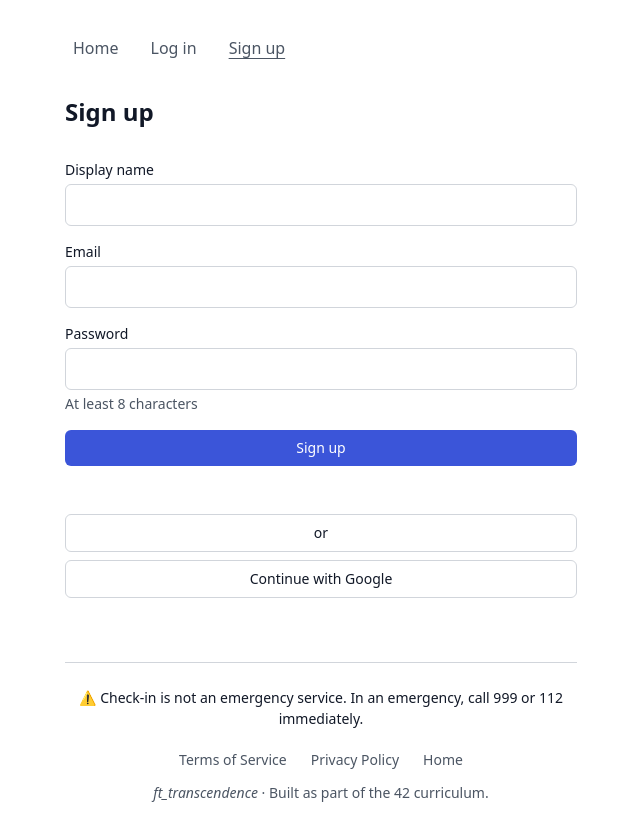
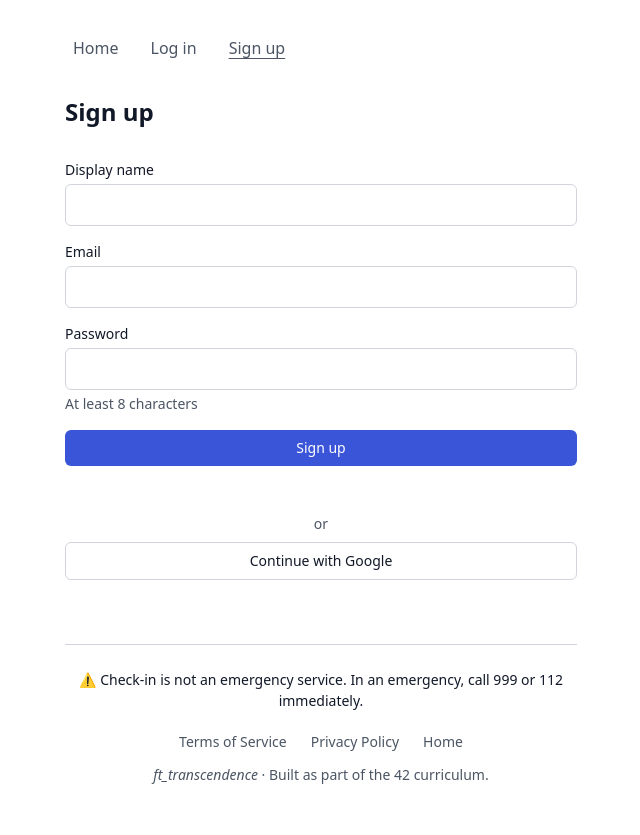
Before and after one commit to cloudlitsa/ft_transendence, a React (Vite) app in the folder frontend/: page /signup in a window 1280 px wide. Shown: the whole page, without its empty margins (319-959 px from the left). Built offline with nearby package versions, Linux system fonts and the light colour scheme; no server answers.

Commit message:
text-ink-muted added to the div classNames

```diff
--- a/frontend/src/pages/LoginPage.tsx
+++ b/frontend/src/pages/LoginPage.tsx
@@ -56,7 +56,7 @@ export default function LoginPage() {
       </form>
 
       <div className="mt-4 flex flex-col gap-2">
-        <div className={buttonClasses({ variant: "secondary", className: "w-full" })}>or</div>
+        <div className="text-center text-sm text-ink-muted">or</div>
          <a href="/api/auth/google"
           className={buttonClasses({ variant: "secondary", className: "w-full" })}
          >
--- a/frontend/src/pages/SignupPage.tsx
+++ b/frontend/src/pages/SignupPage.tsx
@@ -83,7 +83,7 @@ export default function SignupPage() {
       </form>
 
       <div className="mt-4 flex flex-col gap-2">
-        <div className={buttonClasses({ variant: "secondary", className: "w-full" })}>or</div>
+        <div className="text-center text-sm text-ink-muted">or</div>
          <a href="/api/auth/google"
           className={buttonClasses({ variant: "secondary", className: "w-full" })}
          >
```
